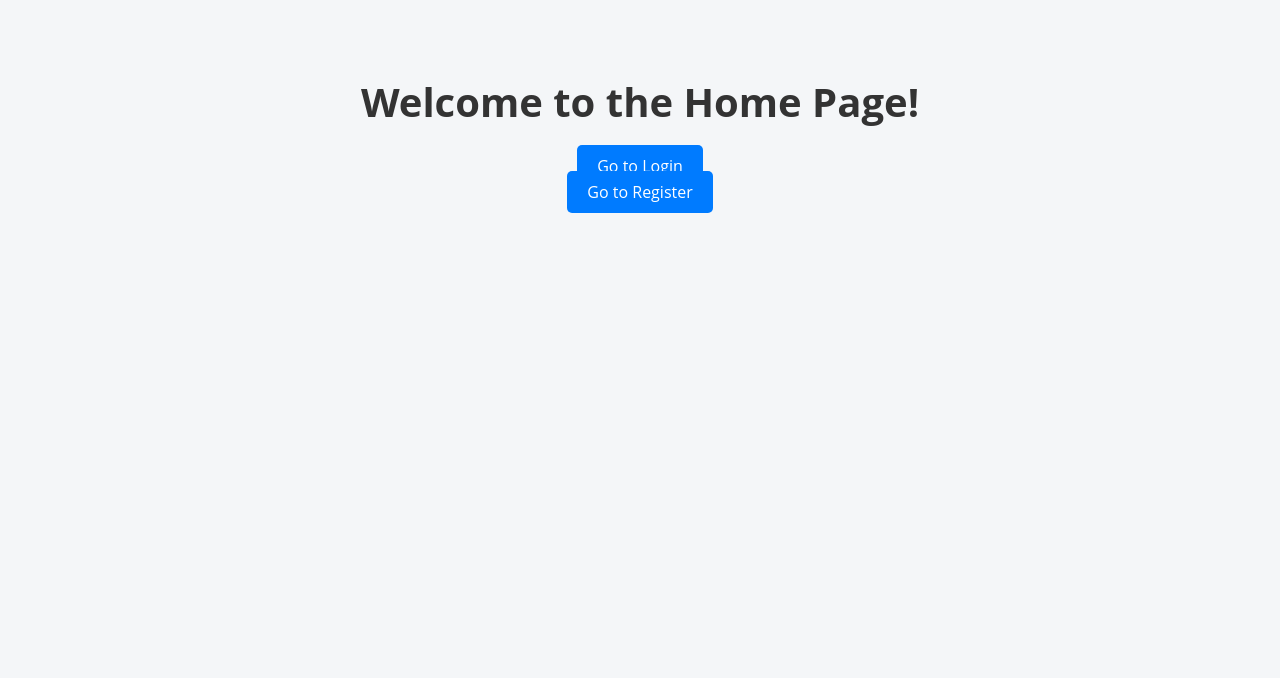
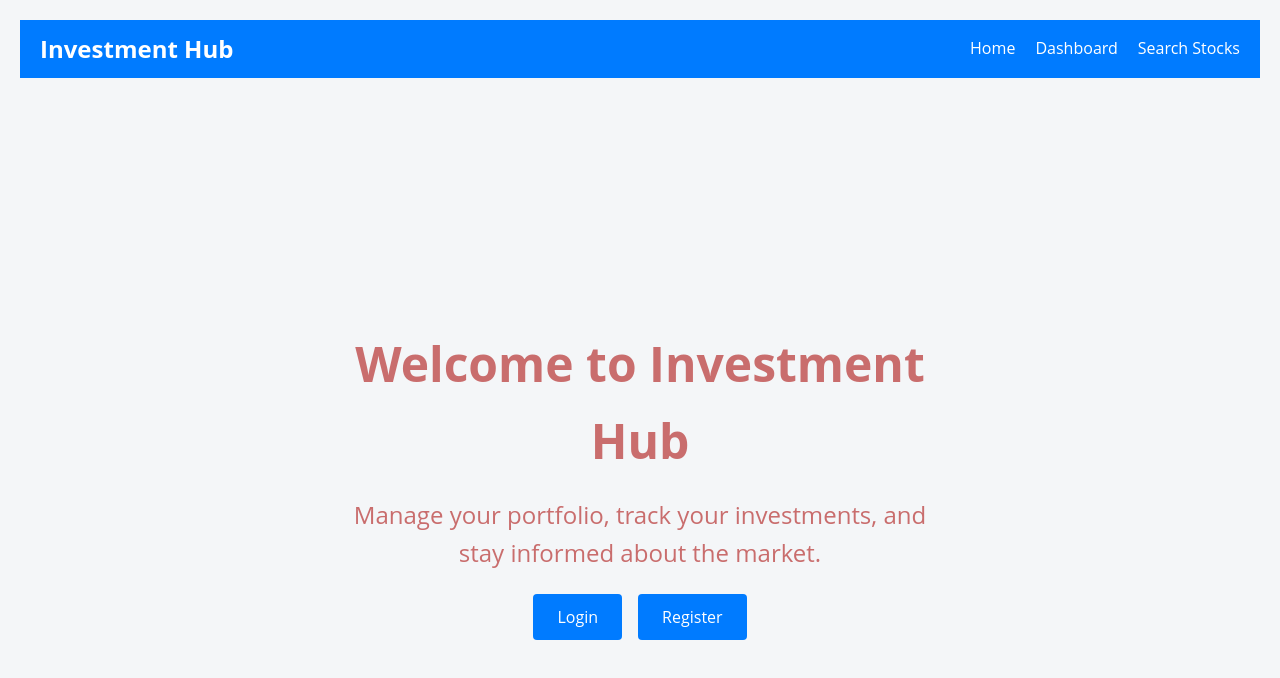
Before and after one commit to Galomer310/StockTrack, a React (Vite) app in the folder frontend/: page / in a window 1280 px wide. Shown: the top 678 px of the page. Built offline with nearby package versions, Linux system fonts and the light colour scheme.

Commit message:
option to edit price of stock after added to watchlist and option to add a new record including price date industry

```diff
--- a/frontend/src/App.tsx
+++ b/frontend/src/App.tsx
@@ -1,7 +1,8 @@
+// frontend/src/App.tsx
 import {
   BrowserRouter as Router,
+  Routes,
   Route,
-  Routes,
   Navigate,
 } from "react-router-dom";
 import { useSelector } from "react-redux";
@@ -11,14 +12,14 @@ import Login from "./pages/Login";
 import Register from "./pages/Register";
 import UserPage from "./pages/UserPage";
 import StockSearch from "./pages/StockSearch";
-import StockDetails from "./pages/StockDetails";
-import Watchlist from "./pages/Watchlist";
+import ManualAddStock from "./pages/ManualAddStock";
+import Navbar from "./components/Navbar";
 
 const App = () => {
   const user = useSelector((state: RootState) => state.auth.user);
-
   return (
     <Router>
+      <Navbar />
       <Routes>
         <Route path="/" element={<Home />} />
         <Route path="/login" element={<Login />} />
@@ -32,12 +33,8 @@ const App = () => {
           element={user ? <StockSearch /> : <Navigate to="/login" />}
         />
         <Route
-          path="/watchlist"
-          element={user ? <Watchlist /> : <Navigate to="/login" />}
-        />
-        <Route
-          path="/stock/:ticker"
-          element={user ? <StockDetails /> : <Navigate to="/login" />}
+          path="/manual-add"
+          element={user ? <ManualAddStock /> : <Navigate to="/login" />}
         />
       </Routes>
     </Router>
--- /dev/null
+++ b/frontend/src/components/Navbar.tsx
@@ -0,0 +1,24 @@
+// frontend/src/components/Navbar.tsx
+import { Link } from "react-router-dom";
+import "../style.css";
+
+const Navbar = () => {
+  return (
+    <nav className="navbar">
+      <div className="navbar-brand">Investment Hub</div>
+      <ul className="navbar-links">
+        <li>
+          <Link to="/">Home</Link>
+        </li>
+        <li>
+          <Link to="/user">Dashboard</Link>
+        </li>
+        <li>
+          <Link to="/search">Search Stocks</Link>
+        </li>
+      </ul>
+    </nav>
+  );
+};
+
+export default Navbar;
--- a/frontend/src/pages/Home.tsx
+++ b/frontend/src/pages/Home.tsx
@@ -1,12 +1,26 @@
 import { Link } from "react-router-dom";
+import "../style.css"; // Import the CSS file for styling
 
 const Home = () => {
   return (
     <div className="home-container">
-      <h1>Welcome to the Home Page!</h1>
-      <Link to="/login">Go to Login</Link>
-      <br />
-      <Link to="/register">Go to Register</Link>
+      <div className="hero">
+        <div className="hero-overlay">
+          <h1>Welcome to Investment Hub</h1>
+          <p>
+            Manage your portfolio, track your investments, and stay informed
+            about the market.
+          </p>
+          <div className="hero-buttons">
+            <Link to="/login" className="btn">
+              Login
+            </Link>
+            <Link to="/register" className="btn">
+              Register
+            </Link>
+          </div>
+        </div>
+      </div>
     </div>
   );
 };
--- a/frontend/src/pages/Login.tsx
+++ b/frontend/src/pages/Login.tsx
@@ -51,6 +51,7 @@ const Login = () => {
   };
 
   return (
+    <>
       <div className="login-container">
         <form onSubmit={handleLogin}>
           <input
@@ -71,6 +72,8 @@ const Login = () => {
         </form>
         <button onClick={() => navigate("/")}>Back to Home</button>
       </div>
+      <div></div>
+    </>
   );
 };
 
--- /dev/null
+++ b/frontend/src/pages/ManualAddStock.tsx
@@ -0,0 +1,88 @@
+// frontend/src/pages/ManualAddStock.tsx
+import { useState } from "react";
+import { useSelector } from "react-redux";
+import { RootState } from "../store";
+import axios from "axios";
+import { useNavigate } from "react-router-dom";
+
+const ManualAddStock = () => {
+  const [stockSymbol, setStockSymbol] = useState("");
+  const [quantity, setQuantity] = useState(1);
+  const [price, setPrice] = useState("");
+  const [date, setDate] = useState("");
+  const [industry, setIndustry] = useState("");
+  const [error, setError] = useState("");
+
+  const accessToken = useSelector((state: RootState) => state.auth.accessToken);
+  const navigate = useNavigate();
+
+  const handleSubmit = async (e: React.FormEvent) => {
+    e.preventDefault();
+    try {
+      await axios.post(
+        "http://localhost:3000/watchlist",
+        {
+          stock_symbol: stockSymbol.toUpperCase(),
+          quantity,
+          price_at_time: price,
+          added_at: date,
+          industry,
+          manual: true,
+        },
+        { headers: { Authorization: `Bearer ${accessToken}` } }
+      );
+      alert("Stock added manually!");
+      navigate("/user");
+    } catch (err: any) {
+      setError(err.response?.data.error || "Failed to add stock");
+    }
+  };
+
+  return (
+    <div className="manual-add-stock">
+      <h2>Add Stock Manually</h2>
+      {error && <p className="error">{error}</p>}
+      <form onSubmit={handleSubmit}>
+        <input
+          type="text"
+          placeholder="Stock Symbol"
+          value={stockSymbol}
+          onChange={(e) => setStockSymbol(e.target.value)}
+          required
+        />
+        <input
+          type="number"
+          placeholder="Quantity"
+          value={quantity}
+          onChange={(e) => setQuantity(Number(e.target.value))}
+          min="1"
+          required
+        />
+        <input
+          type="number"
+          placeholder="Price"
+          value={price}
+          onChange={(e) => setPrice(e.target.value)}
+          step="0.01"
+          required
+        />
+        <input
+          type="datetime-local"
+          placeholder="Date"
+          value={date}
+          onChange={(e) => setDate(e.target.value)}
+          required
+        />
+        <input
+          type="text"
+          placeholder="Industry (optional)"
+          value={industry}
+          onChange={(e) => setIndustry(e.target.value)}
+        />
+        <button type="submit">Add Stock Manually</button>
+      </form>
+    </div>
+  );
+};
+
+export default ManualAddStock;
--- a/frontend/src/pages/UserPage.tsx
+++ b/frontend/src/pages/UserPage.tsx
@@ -16,8 +16,11 @@ const UserPage = () => {
     <div className="user-page-container">
       {user ? (
         <div>
-          <h1>Welcome, {user.email}</h1>
-          <p>You are logged in!</p>
+          {/* Descriptive Text for the User Dashboard */}
+          <section className="dashboard-info">
+            <h1>My Investment Dashboard</h1>
+          </section>
+
           <Watchlist />
         </div>
       ) : (
--- a/frontend/src/style.css
+++ b/frontend/src/style.css
@@ -22,30 +22,130 @@
     padding: 20px;
   }
 
+
+
+/* frontend/src/components/Navbar.css */
+.navbar {
+  display: flex;
+  justify-content: space-between;
+  align-items: center;
+  background-color: #007bff;
+  padding: 10px 20px;
+  color: #fff;
+}
+
+.navbar-brand {
+  font-size: 1.5rem;
+  font-weight: bold;
+}
+
+.navbar-links {
+  list-style: none;
+  display: flex;
+  margin: 0;
+  padding: 0;
+}
+
+.navbar-links li {
+  margin-left: 20px;
+}
+
+.navbar-links li a {
+  color: #fff;
+  text-decoration: none;
+  font-size: 1rem;
+}
+
+.navbar-links li a:hover {
+  text-decoration: underline;
+}
+
+
+
+
   /* ---------- Home Page ---------- */
-  .home-container {
-    text-align: center;
-    margin-top: 50px;
+/* Home.css */
+
+
+
+
+
+/* Ensure the container fills the entire viewport */
+.home-container {
+  width: 100%;
+  height: 100vh;
+  overflow: hidden;
+  position: relative;
+}
+
+/* Hero section styling */
+.hero {
+  position: relative;
+  width: 100%;
+  height: 100%;
+}
+
+/* Full-screen background image */
+.hero-image {
+  width: 100%;
+  height: 100%;
+  object-fit: cover;
+  filter: brightness(0.7); /* Darken the image slightly for better text contrast */
+}
+
+/* Overlay for text and buttons */
+.hero-overlay {
+  position: absolute;
+  top: 50%;
+  left: 50%;
+  transform: translate(-50%, -50%);
+  text-align: center;
+  color: #c96d6d;
+  padding: 0 20px;
+}
+
+/* Main heading style */
+.hero-overlay h1 {
+  font-size: 3rem;
+  margin-bottom: 1rem;
+}
+
+/* Paragraph style */
+.hero-overlay p {
+  font-size: 1.5rem;
+  margin-bottom: 2rem;
+}
+
+/* Button container and individual button styling */
+.hero-buttons .btn {
+  background-color: #007bff;
+  padding: 0.75rem 1.5rem;
+  margin: 0 0.5rem;
+  color: #fff;
+  text-decoration: none;
+  border-radius: 4px;
+  transition: background-color 0.3s ease;
+  font-size: 1rem;
+}
+
+.hero-buttons .btn:hover {
+  background-color: #0056b3;
+}
+
+/* Responsive adjustments */
+@media (max-width: 768px) {
+  .hero-overlay h1 {
+    font-size: 2.5rem;
   }
+  .hero-overlay p {
+    font-size: 1.2rem;
+  }
+  .hero-buttons .btn {
+    padding: 0.6rem 1.2rem;
+    font-size: 0.9rem;
+  }
+}
 
-  .home-container h1 {
-    font-size: 2.5rem;
-    margin-bottom: 20px;
-  }
-
-  .home-container a {
-    text-decoration: none;
-    color: #fff;
-    background-color: #007bff;
-    padding: 10px 20px;
-    margin: 10px;
-    border-radius: 5px;
-    transition: background-color 0.3s ease;
-  }
-
-  .home-container a:hover {
-    background-color: #0056b3;
-  }
 
   /* ---------- Authentication (Login & Register) ---------- */
   .login-container,
```
Also changed, not shown: frontend/src/pages/Watchlist.tsx (+18 -13 lines), frontend/src/imges/backgrondImage.webp (added). Lines whose indentation alone changed are shown as unchanged.
